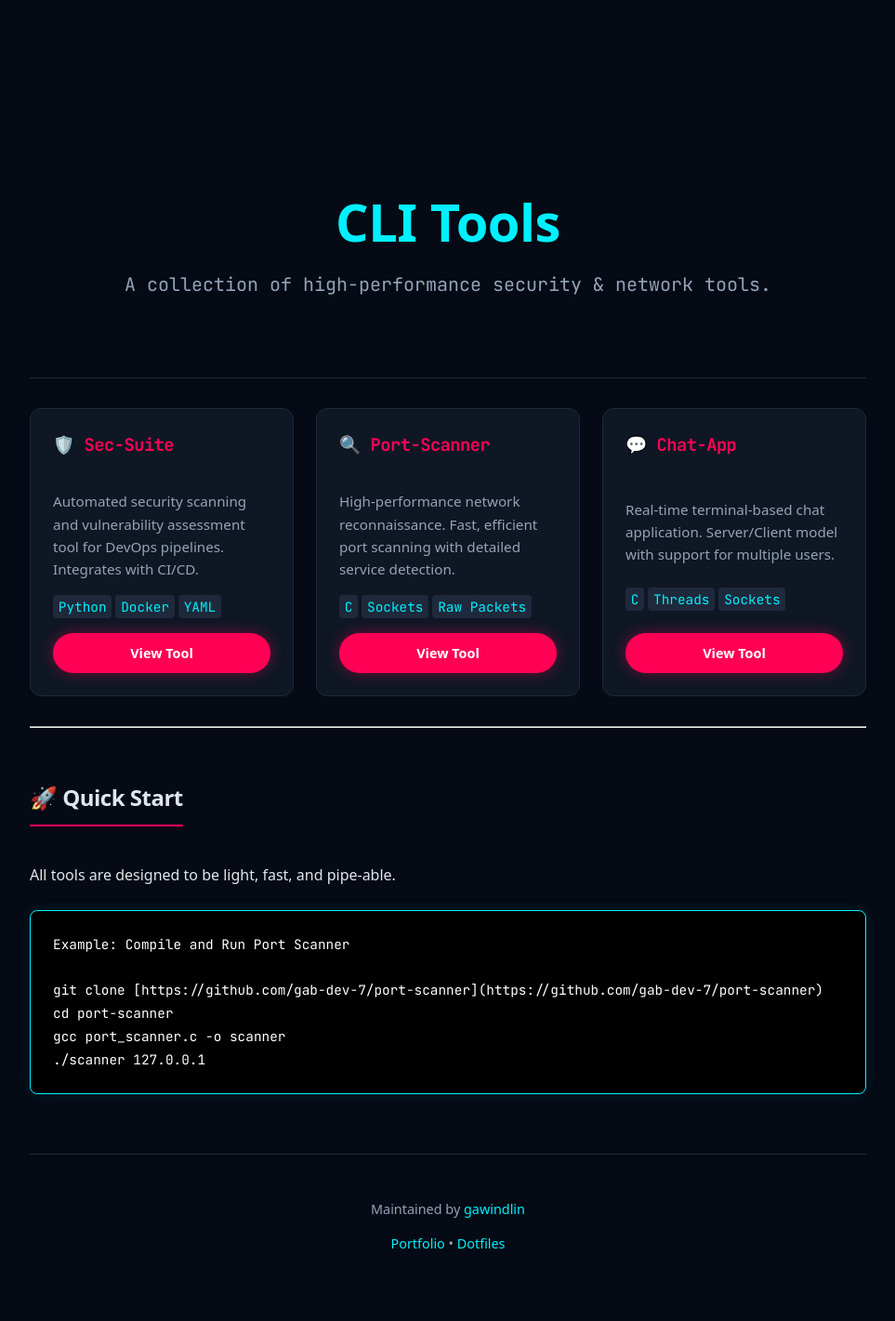
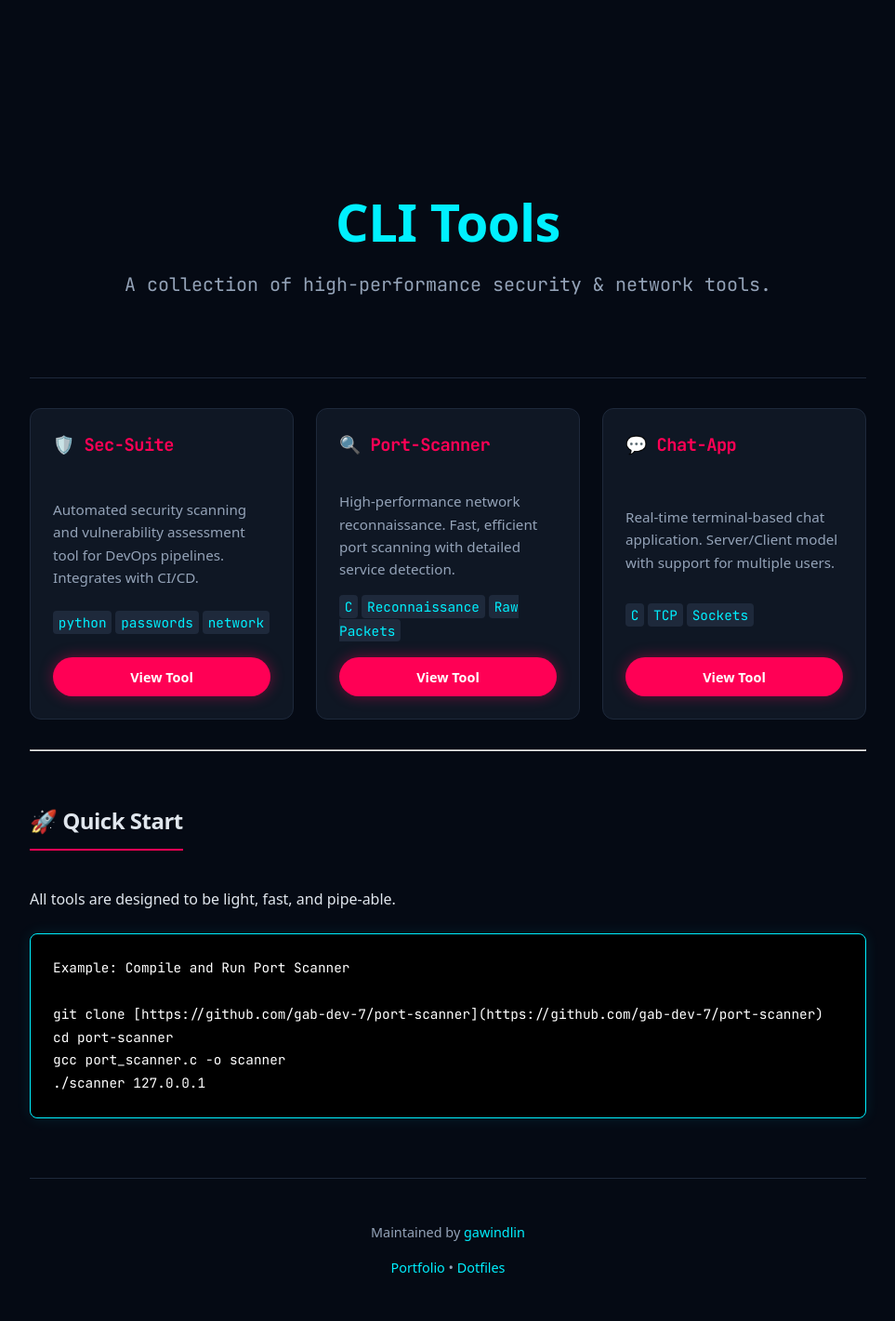
Before and after one commit to gab-dev-7/cli-tools, a Jekyll site: the page built from index.md, in a window 1280 px wide. Shown: the whole page at 93% size, without its empty margins (158-1121 px from the left). Built offline with Jekyll 4.4.1, drawn with Linux system fonts in a browser that asks for light colours; before the commit the page ends 1396 px from its top, so only the background shows below that.

Commit message:
card tags

```diff
--- a/index.md
+++ b/index.md
@@ -9,7 +9,7 @@ title: Home
     <h3>🛡️ Sec-Suite</h3>
     <p>Automated security scanning and vulnerability assessment tool for DevOps pipelines. Integrates with CI/CD.</p>
     <div>
-      <code>Python</code> <code>Docker</code> <code>YAML</code>
+      <code>python</code> <code>passwords</code> <code>network</code>
     </div>
     <a href="./sec-suite" class="btn">View Tool</a>
   </div>
@@ -18,7 +18,7 @@ title: Home
     <h3>🔍 Port-Scanner</h3>
     <p>High-performance network reconnaissance. Fast, efficient port scanning with detailed service detection.</p>
     <div>
-      <code>C</code> <code>Sockets</code> <code>Raw Packets</code>
+      <code>C</code> <code>Reconnaissance</code> <code>Raw Packets</code>
     </div>
     <a href="./port-scanner" class="btn">View Tool</a>
   </div>
@@ -27,7 +27,7 @@ title: Home
     <h3>💬 Chat-App</h3>
     <p>Real-time terminal-based chat application. Server/Client model with support for multiple users.</p>
     <div>
-      <code>C</code> <code>Threads</code> <code>Sockets</code>
+      <code>C</code> <code>TCP</code> <code>Sockets</code>
     </div>
     <a href="./chat-app" class="btn">View Tool</a>
   </div>
```
